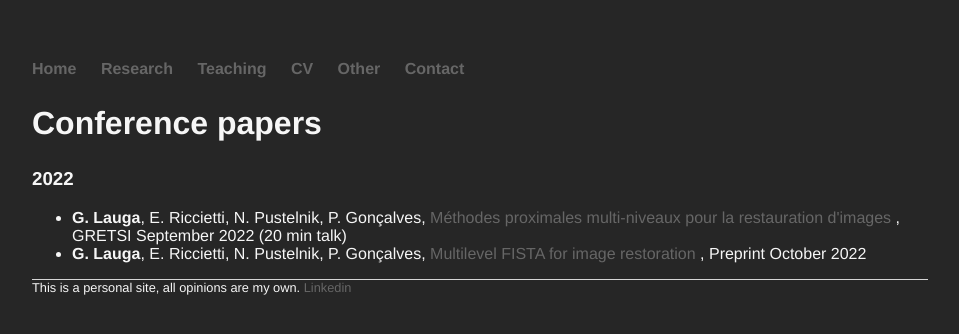
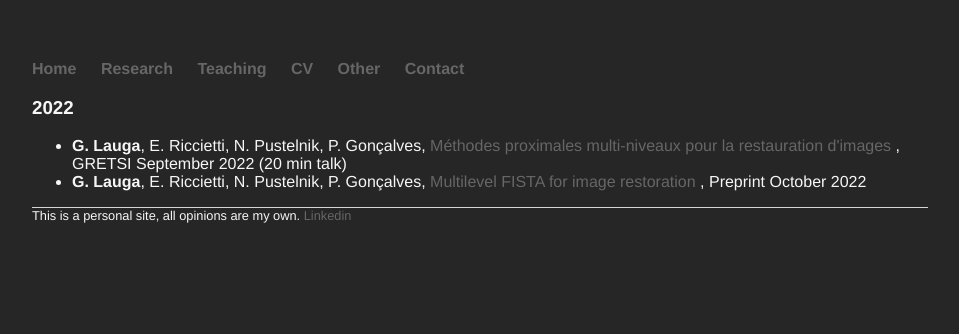
Before and after one commit to laugaguillaume/laugaguillaume.github.io, a Jekyll site: the page built from Research/index.html, in a window 1280 px wide. Shown: the top 334 px of the page, without its empty margins (160-1119 px from the left). Built offline with Jekyll 4.4.1, drawn with Linux system fonts in a browser that asks for light colours.

Commit message:
minor changes

```diff
--- a/Research/index.html
+++ b/Research/index.html
@@ -2,8 +2,8 @@
 layout: default
 title: Research
 ---
-<h2>Conference papers </h2>
-<h3> 2022</h3>
+<!-- <h2> Conference papers </h2> -->
+<h3>2022</h3>
 <ul>
   <li><strong>G. Lauga</strong>, E. Riccietti, N. Pustelnik, P. Gonçalves, <a href="https://hal.inria.fr/hal-03739496/" target="_blank" rel="noopener noreferrer"> Méthodes proximales multi-niveaux pour la restauration d'images </a>, GRETSI September 2022 (20 min talk)</li>
   <li><strong>G. Lauga</strong>, E. Riccietti, N. Pustelnik, P. Gonçalves, <a href="https://hal.archives-ouvertes.fr/hal-03831180" target="_blank" rel="noopener noreferrer"> Multilevel FISTA for image restoration </a>, Preprint October 2022 </li>
```
